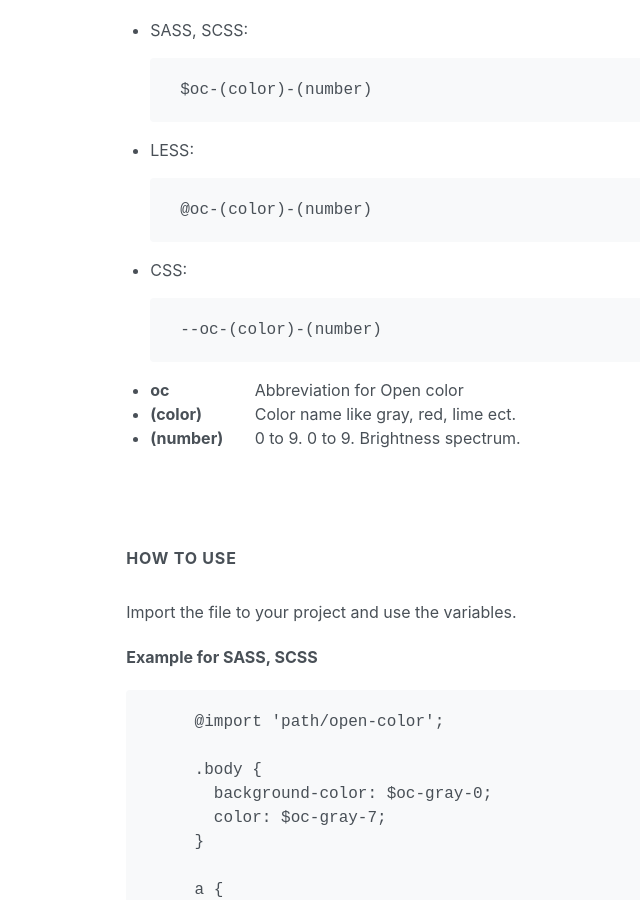
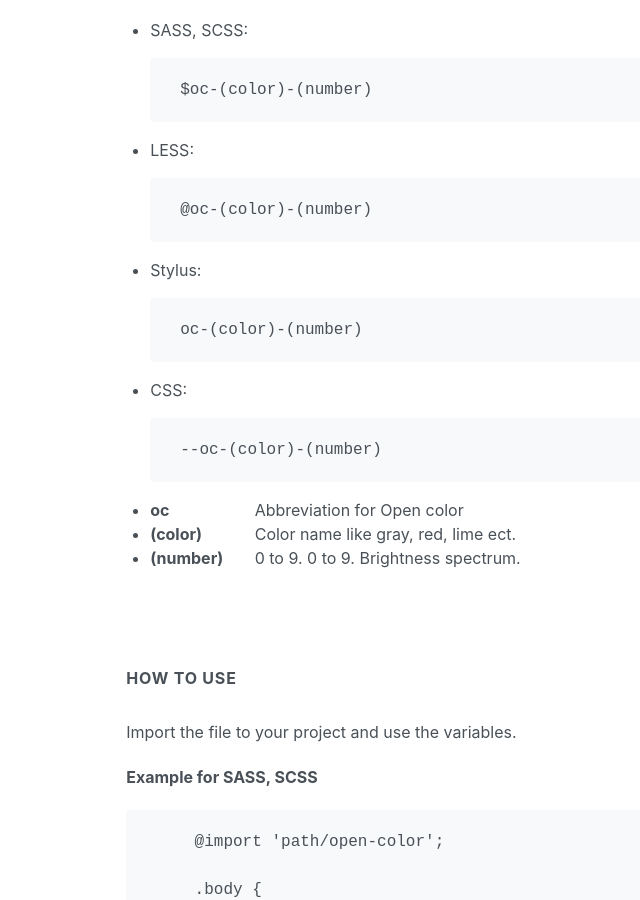
Before and after one commit to yeun/open-color, a Jekyll site: the page built from docs/documents.html, in a window 1280 px wide and 900 px high, scrolled down 999 px. Shown: the whole window, without its empty margins (245-885 px from the left). Built offline with Jekyll 4.4.1, drawn with Linux system fonts in a browser that asks for light colours; nearby versions of some CDN libraries; library files that are not in the unit come from our copies.

Commit message:
update variable convention section in docs

```diff
--- a/docs/documents.html
+++ b/docs/documents.html
@@ -22,6 +22,7 @@
     <ul>
       <li>SASS, SCSS: {% highlight scss %}$oc-(color)-(number){% endhighlight %}</li>
       <li>LESS: {% highlight less %}@oc-(color)-(number){% endhighlight %}</li>
+      <li>Stylus: {% highlight stylus %}oc-(color)-(number){% endhighlight %}</li>
       <li>CSS: {% highlight css %}--oc-(color)-(number){% endhighlight %}</li>
     </ul>
     <ul>
```
